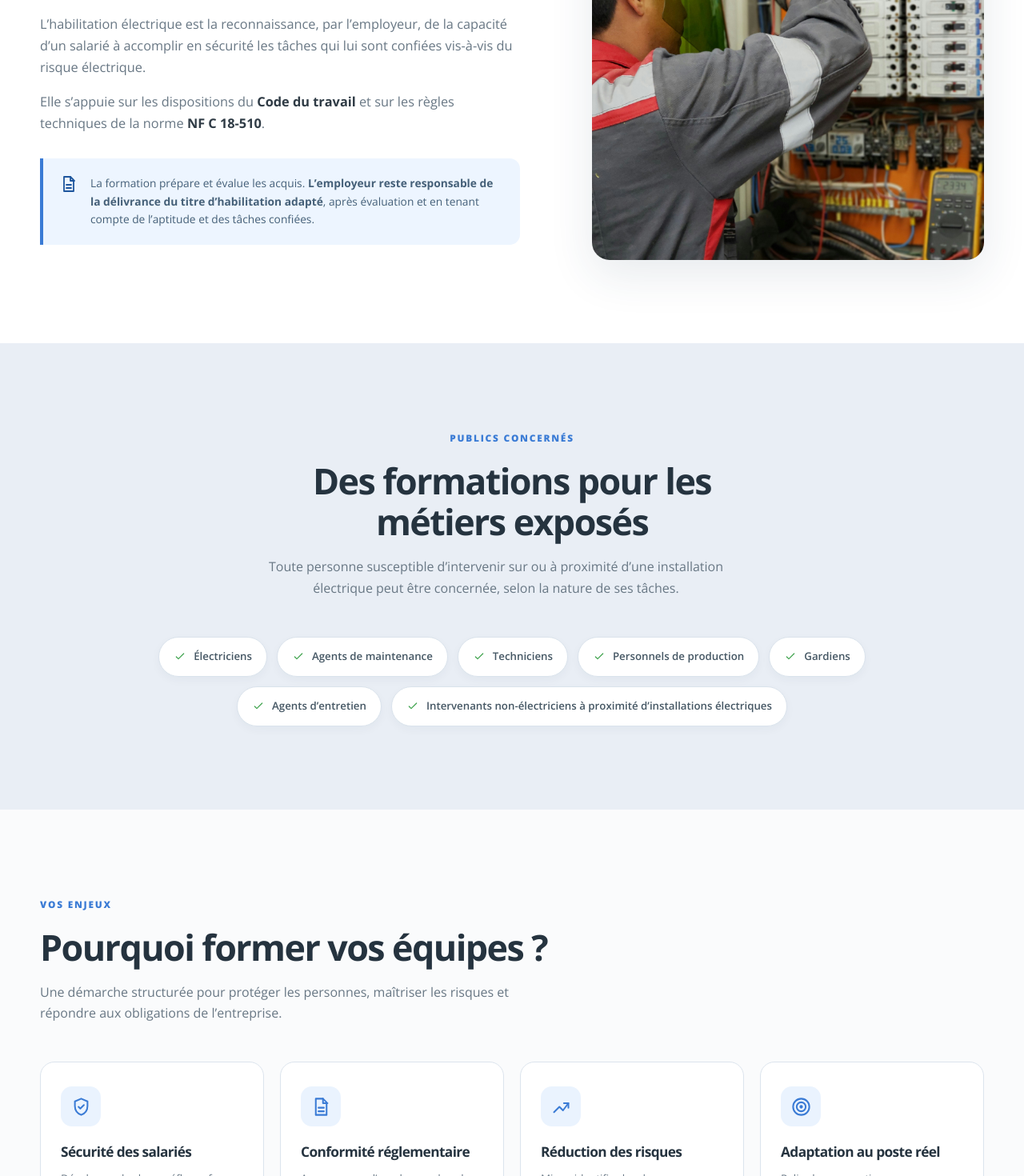
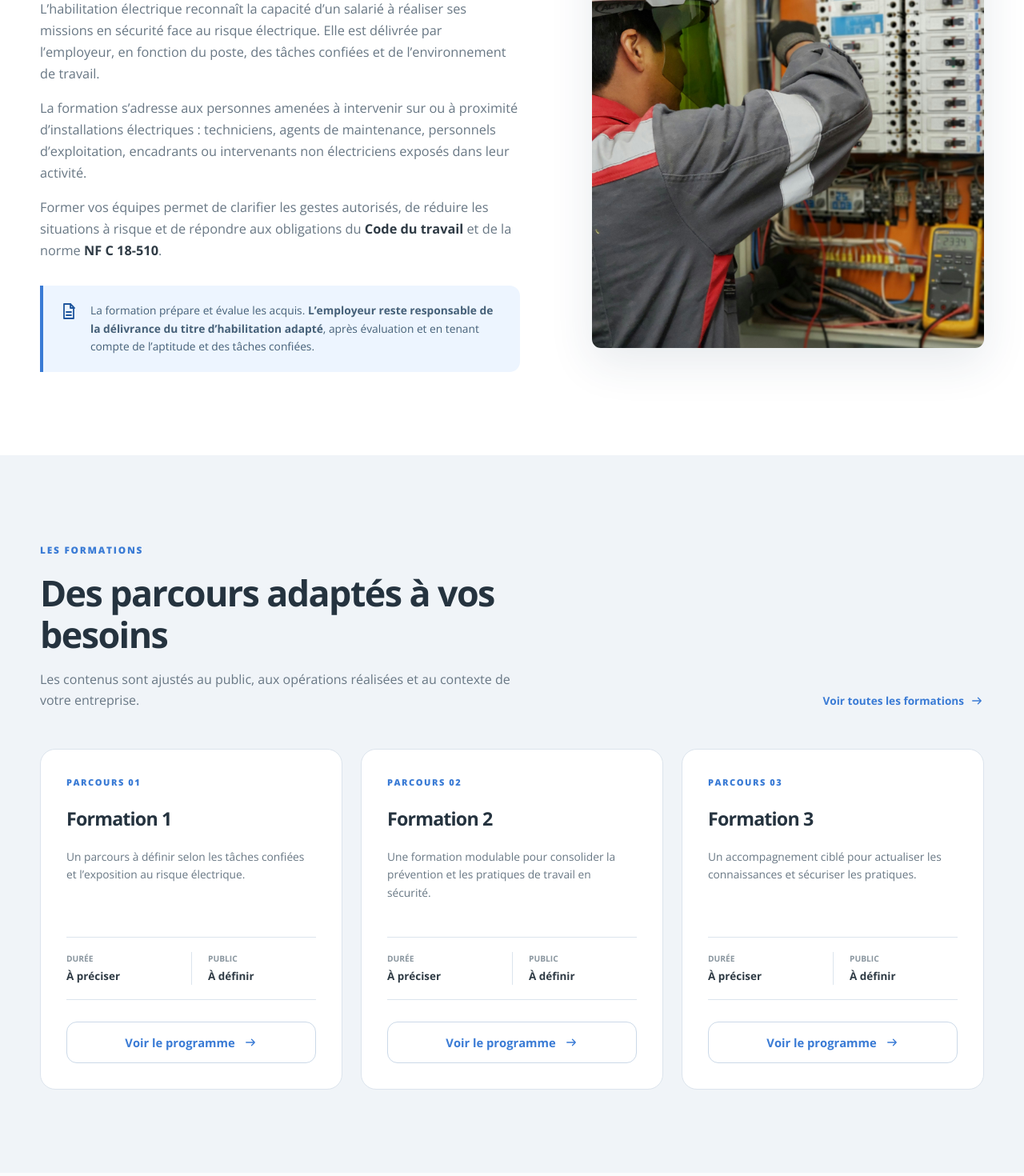
Before and after one commit to GregBoil/PKL, a React (Vite) app: page / in a window 1280 px wide. Shown: the part 1100-2570 px from the top of the page at 80% size. Built offline with nearby package versions, Linux system fonts and the light colour scheme.

Commit message:
Merging sections Comprendre, Publics, Enjeux

```diff
--- a/src/pages/Home.jsx
+++ b/src/pages/Home.jsx
@@ -1,6 +1,6 @@
 import { Link } from 'react-router-dom'
 import Icon from '../components/Icon'
-import { audiences, benefits, trainings } from '../data'
+import { trainings } from '../data'
 
 function SectionHeading({ eyebrow, title, text, center = false }) {
   return (
@@ -109,13 +109,21 @@ export default function Home() {
 
             <div className="definition-copy">
               <p>
-                L’habilitation électrique est la reconnaissance, par
-                l’employeur, de la capacité d’un salarié à accomplir en sécurité
-                les tâches qui lui sont confiées vis-à-vis du risque électrique.
+                L’habilitation électrique reconnaît la capacité d’un salarié à
+                réaliser ses missions en sécurité face au risque électrique. Elle
+                est délivrée par l’employeur, en fonction du poste, des tâches
+                confiées et de l’environnement de travail.
               </p>
               <p>
-                Elle s’appuie sur les dispositions du <strong>Code du travail</strong>
-                {' '}et sur les règles techniques de la norme{' '}
+                La formation s’adresse aux personnes amenées à intervenir sur ou
+                à proximité d’installations électriques : techniciens, agents de
+                maintenance, personnels d’exploitation, encadrants ou
+                intervenants non électriciens exposés dans leur activité.
+              </p>
+              <p>
+                Former vos équipes permet de clarifier les gestes autorisés, de
+                réduire les situations à risque et de répondre aux obligations du
+                <strong> Code du travail</strong> et de la norme{' '}
                 <strong>NF C 18-510</strong>.
               </p>
             </div>
@@ -139,48 +147,6 @@ export default function Home() {
               src="/comp_2.jpg"
               alt="Intervention professionnelle liée à la prévention du risque électrique"
             />
-          </div>
-        </div>
-      </section>
-
-      <section className="section audience-section">
-        <div className="container">
-          <SectionHeading
-            eyebrow="Publics concernés"
-            title="Des formations pour les métiers exposés"
-            text="Toute personne susceptible d’intervenir sur ou à proximité d’une installation électrique peut être concernée, selon la nature de ses tâches."
-            center
-          />
-
-          <div className="audience-cloud">
-            {audiences.map((audience) => (
-              <span key={audience}>
-                <Icon name="check" size={16} />
-                {audience}
-              </span>
-            ))}
-          </div>
-        </div>
-      </section>
-
-      <section className="section">
-        <div className="container">
-          <SectionHeading
-            eyebrow="Vos enjeux"
-            title="Pourquoi former vos équipes ?"
-            text="Une démarche structurée pour protéger les personnes, maîtriser les risques et répondre aux obligations de l’entreprise."
-          />
-
-          <div className="benefits-grid">
-            {benefits.map((benefit) => (
-              <article className="benefit-card" key={benefit.title}>
-                <span className="card-icon">
-                  <Icon name={benefit.icon} size={27} />
-                </span>
-                <h3>{benefit.title}</h3>
-                <p>{benefit.text}</p>
-              </article>
-            ))}
           </div>
         </div>
       </section>
--- a/src/styles.css
+++ b/src/styles.css
@@ -18,6 +18,7 @@
   --border: #dce4ed;
   --shadow: 0 18px 55px rgba(34, 63, 93, .11);
   --radius: 22px;
+  --radius-small: 11px;
 }
 
 * {
@@ -533,13 +534,13 @@ p {
 
 .definition-image {
   overflow: hidden;
-  border-radius: var(--radius);
+  border-radius: var(--radius-small);
   box-shadow: var(--shadow);
 }
 
 .definition-image img {
   width: 100%;
-  height: 520px;
+  height: 600px;
   object-fit: cover;
 }
 
```
